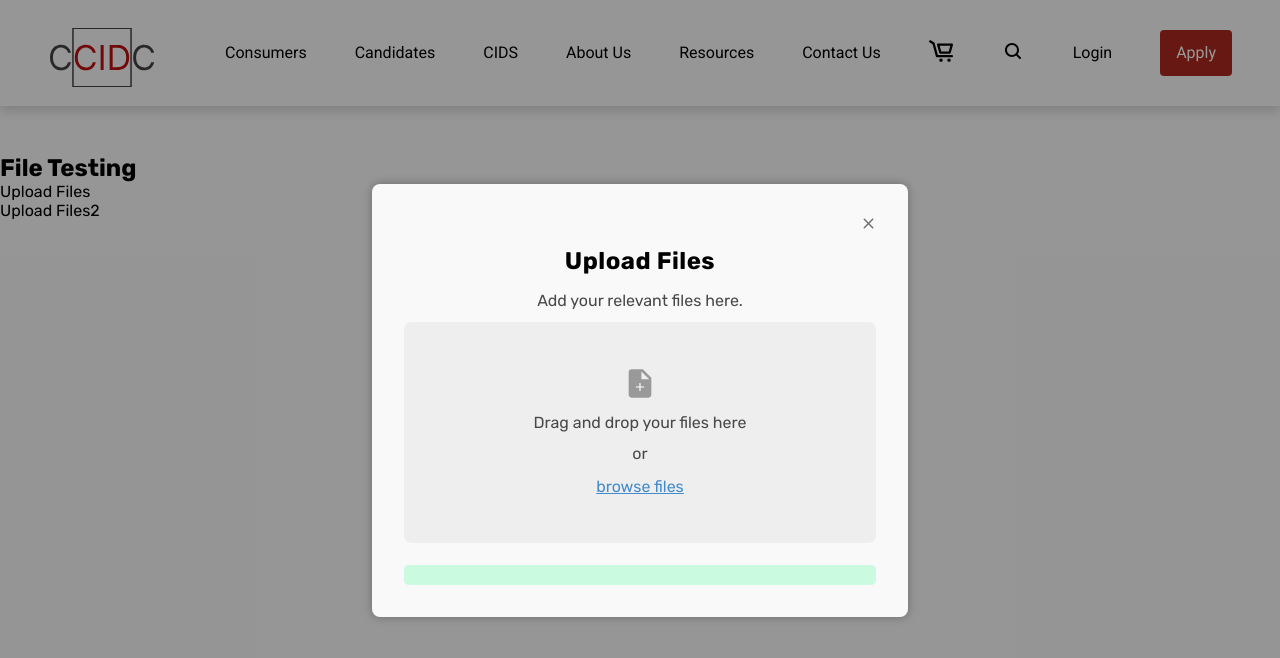
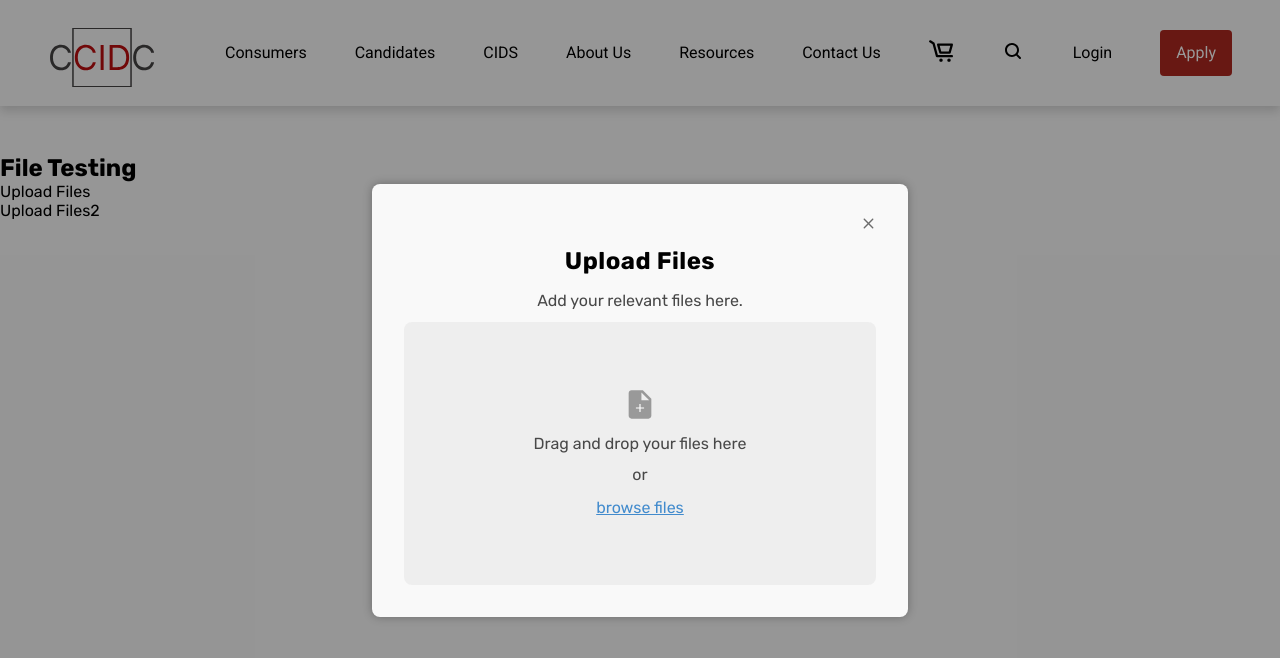
Before and after one commit to TritonSE/CCIDC-Application-Overhaul, a React (Vite) app in the folder frontend/: page /FileTesting in a window 1280 px wide. Both pictures are taken after a click on the button "Upload Files". Shown: the top 658 px of the page. Built offline with nearby package versions, Linux system fonts and the light colour scheme.

Commit message:
added some progress bar styling and bug fixes

```diff
--- a/frontend/src/components/FileUploadPopupWindow.tsx
+++ b/frontend/src/components/FileUploadPopupWindow.tsx
@@ -69,7 +69,7 @@ const FileUploadPopupWindow: React.FC<FileUploadPopupWindowProps> = ({ buttonTex
 
         const data = await response.json();
         console.log("File uploaded successfully:", data);
-        setFileIds((fileIds) => [...fileIds, data[0].fileId])
+        setFileIds((fileIds) => [...fileIds, data[0].fileId]);
         setUploadedCount((prevCount) => prevCount + 1);
       } catch (error) {
         console.error("Error uploading file:", error);
@@ -105,7 +105,7 @@ const FileUploadPopupWindow: React.FC<FileUploadPopupWindowProps> = ({ buttonTex
           const data = await response.json();
           console.log("File uploaded successfully:", data);
           setUploadedCount((prevCount) => prevCount + 1);
-          setFileIds((fileIds) => [...fileIds, data[0].fileId])
+          setFileIds((fileIds) => [...fileIds, data[0].fileId]);
         } catch (error) {
           console.error("Error uploading file:", error);
         }
@@ -187,13 +187,14 @@ const FileUploadPopupWindow: React.FC<FileUploadPopupWindowProps> = ({ buttonTex
               </div>
             </div>
 
-            {/* Progress bar */}
+            {totalFilesCount > 0 && (
               <div className={styles.progressBarContainer}>
                 <div
                   className={styles.progressBar}
                   style={{ width: `${(uploadedCount / totalFilesCount) * 100}%` }}
                 />
               </div>
+            )}
           </div>
         </div>
       )}
```
Lines whose indentation alone changed are shown as unchanged.
